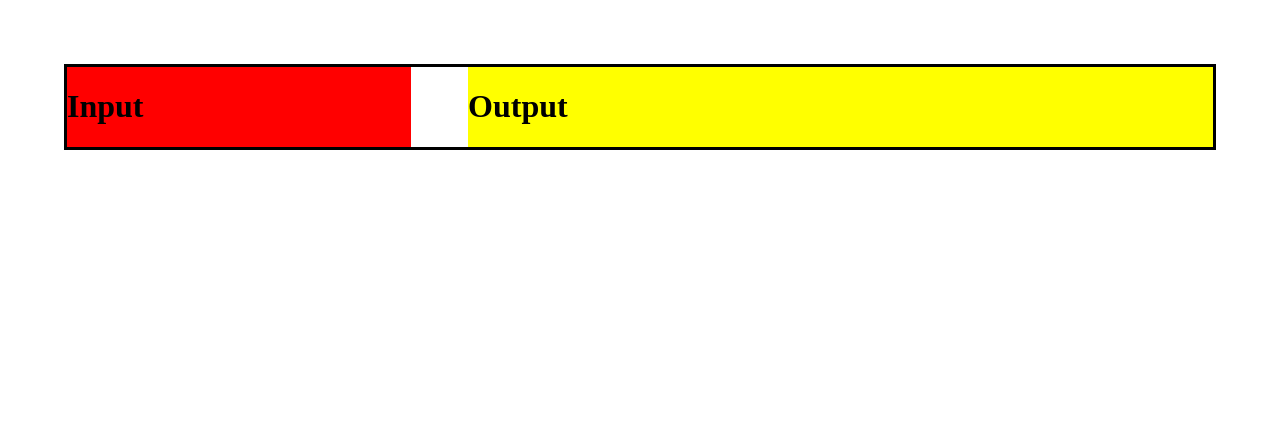
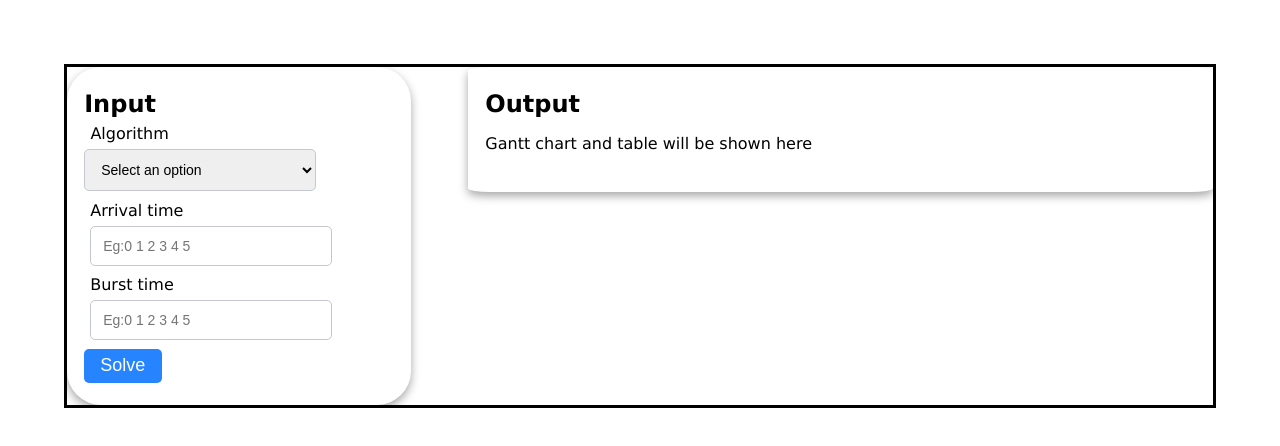
Before and after one commit to themysterysolver/Process-sheduling-solver, a plain HTML site: page LEARN AND BUILD/LAYOUT/layout.html in a window 1280 px wide. Drawn offline with Linux system fonts and the light colour scheme.

Commit message:
FIX:Complete layout!

```diff
--- a/LEARN AND BUILD/LAYOUT/layout.html
+++ b/LEARN AND BUILD/LAYOUT/layout.html
@@ -8,16 +8,27 @@
         body {
             margin: 0;
             padding: 0;
+            text-align: left;
+            font-family: 'Lucida Sans', 'Lucida Sans Regular', 'Lucida Grande', 'Lucida Sans Unicode', Geneva, Verdana, sans-serif;
         }
         #left{
             float:left;
-            background-color:red;
             width:30%;
         }
         #right{
             float:right;
             background-color:yellow;
             width:65%;
+        }
+        #left,#right{
+            box-sizing: border-box;
+            background-color:rgb(255, 255, 255);
+            padding:2% 1.5% 2% 1.5%;
+            border-radius:10%;
+            box-shadow: 0px 4px 10px rgba(0, 0, 0, 0.35)
+        }
+        #right{
+            border-radius:3%;
         }
         #sepaerator{
             width:5%
@@ -29,21 +40,68 @@
             margin-top:5%;
             overflow: auto;
         }
+        button{
+            background-color: rgb(38, 132, 255);
+            border-radius: 5px;
+            color: rgb(255, 255, 255);
 
-
+            padding:2%;
+            border:none;
+            width:25%;
+            height:30%;
+            font-size:large;
+        }
+        .inputs-group{
+            box-sizing: border-box;
+            margin-top:3%;
+            margin-right:3%;
+            margin-bottom:3%;
+            align-items: center;
+        }
+        .entry,.forLabel{
+            margin:2%;
+        }
+        #myOption,input{
+            width: 75%;
+            border: 1px solid rgb(197, 199, 208);
+            border-radius: 5px;
+            padding: 11px 12px;
+            font-size: 14px;
+        }
+        #header{
+            font-size: x-large;
+            font-weight: bolder;
+        }
     </style>
 </head>
 <body>
     <div id="container">
         <div id="left">
-            <div id="header"><h1>Input</h1></div>
+            <div id="header">Input</div>
+            <div class="entry"><label  for="myOption">Algorithm</label></div>
+            <select id="myOption">
+                <option value="" disabled selected>Select an option</option>
+                <option value="FCFS">First Come First Served,FCFS</option>
+                <option value="SJF">Shortest Job First,SJF</option>
+                <option value="SRTF">Shortest,SRTF</option>
+                <option value="PPS">Premptive priority Sheduling,PPS</option>
+                <option value="NPPS">Non-Premptive Prioity Sheduling,NPPS</option>
+                <option value="RR">Round Robin,RR</option>
+            </select>
+            <div class="inputs-group">
+                <div class="forLabel"><lable for="AT">Arrival time</lable></div>
+                <div class="entry"><input type="text" id="AT" placeholder="Eg:0 1 2 3 4 5"></div>
+            </div>
+            <div class="inputs-group">
+                <div class="forLabel"><lable for="AT">Burst time</lable></div>
+                <div class="entry"><input type="text" id="BT" placeholder="Eg:0 1 2 3 4 5"></div>
+            </div>
+            <div id="forButton"><button onclick="calculate()">Solve</button></div>
         </div>
-        <dic id="seperator">
-
-        </dic>
+        <dic id="seperator"></dic>
         <div id="right">
-            <div id="header"><h1>Output</h1></div>
-
+            <div id="header">Output</div>
+            <div><p>Gantt chart and table will be shown here</p></div>
         </div>
     </div>
 
```
